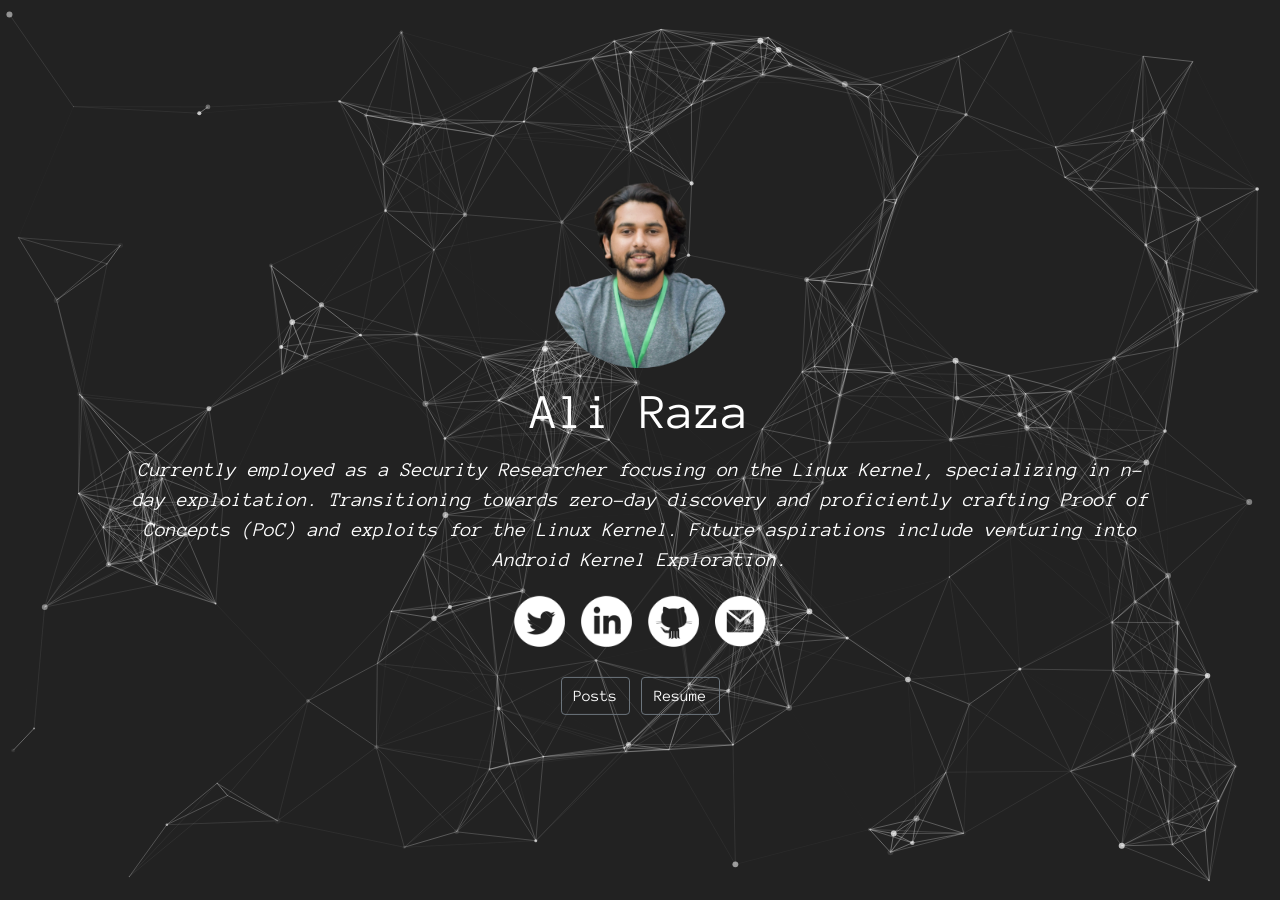
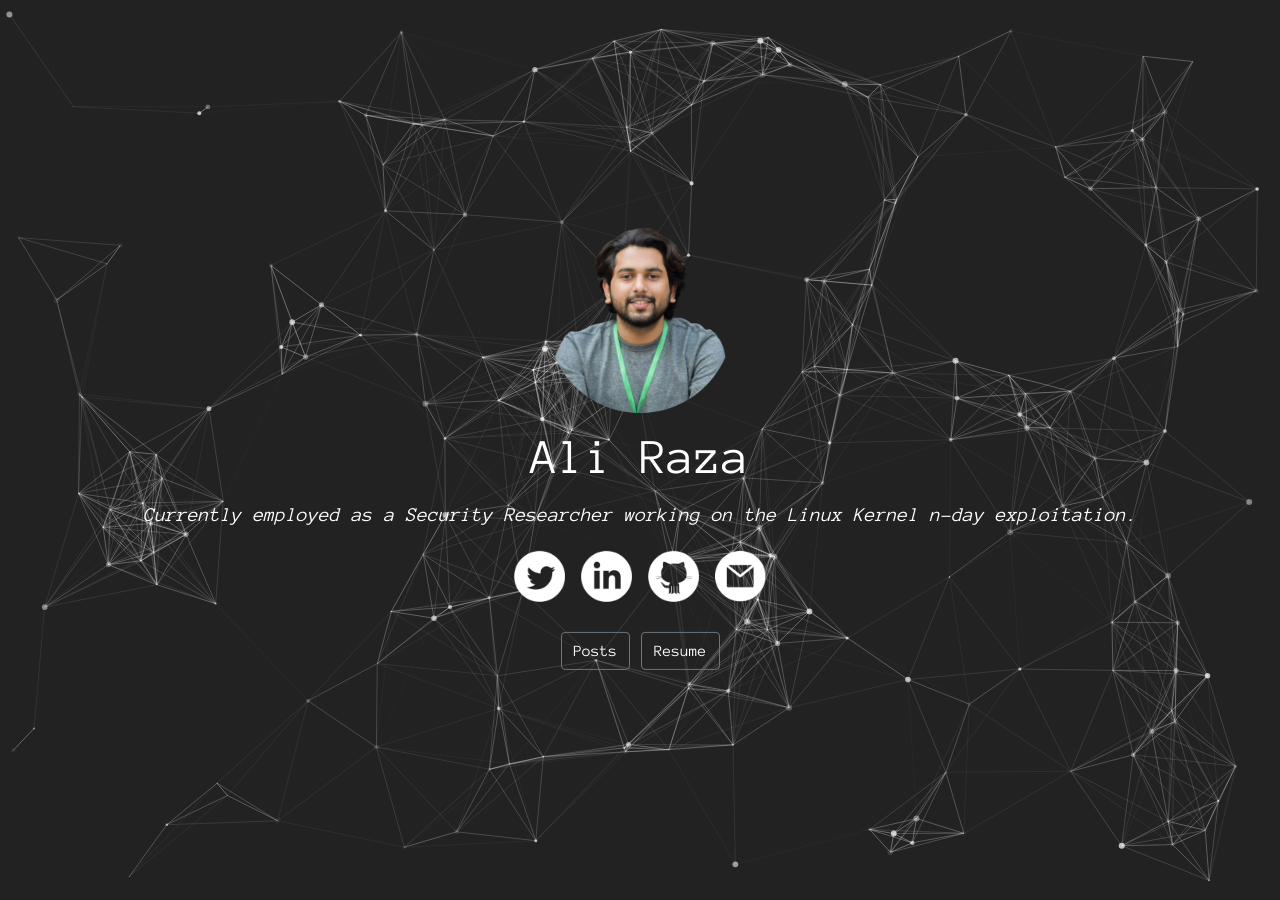
Before and after one commit to locus-x64/locus-x64.github.io, a Jekyll site: the page index.html, which Jekyll copies as it is, in a window 1280 px wide. Built offline with Jekyll 4.4.1, drawn with Linux system fonts in a browser that asks for light colours.

Commit message:
Updated index.html
Updated the about <p>

```diff
--- a/index.html
+++ b/index.html
@@ -49,7 +49,7 @@ body {
             <!-- Illustration by https://www.instagram.com/kissdori/ -->
             <img src="assets/images/me.png" height="200" width="200"/>
             <p style="font-size: 50px; margin-bottom: 5px">Ali Raza</p>
-            <p style="padding-bottom: 5px"><i>Currently employed as a Security Researcher focusing on the Linux Kernel, specializing in n-day exploitation. Transitioning towards zero-day discovery and proficiently crafting Proof of Concepts (PoC) and exploits for the Linux Kernel. Future aspirations include venturing into Android Kernel Exploration.</i></p>
+            <p style="padding-bottom: 5px"><i>Currently employed as a Security Researcher working on the Linux Kernel n-day exploitation.</i></p>
 
 
 
```
